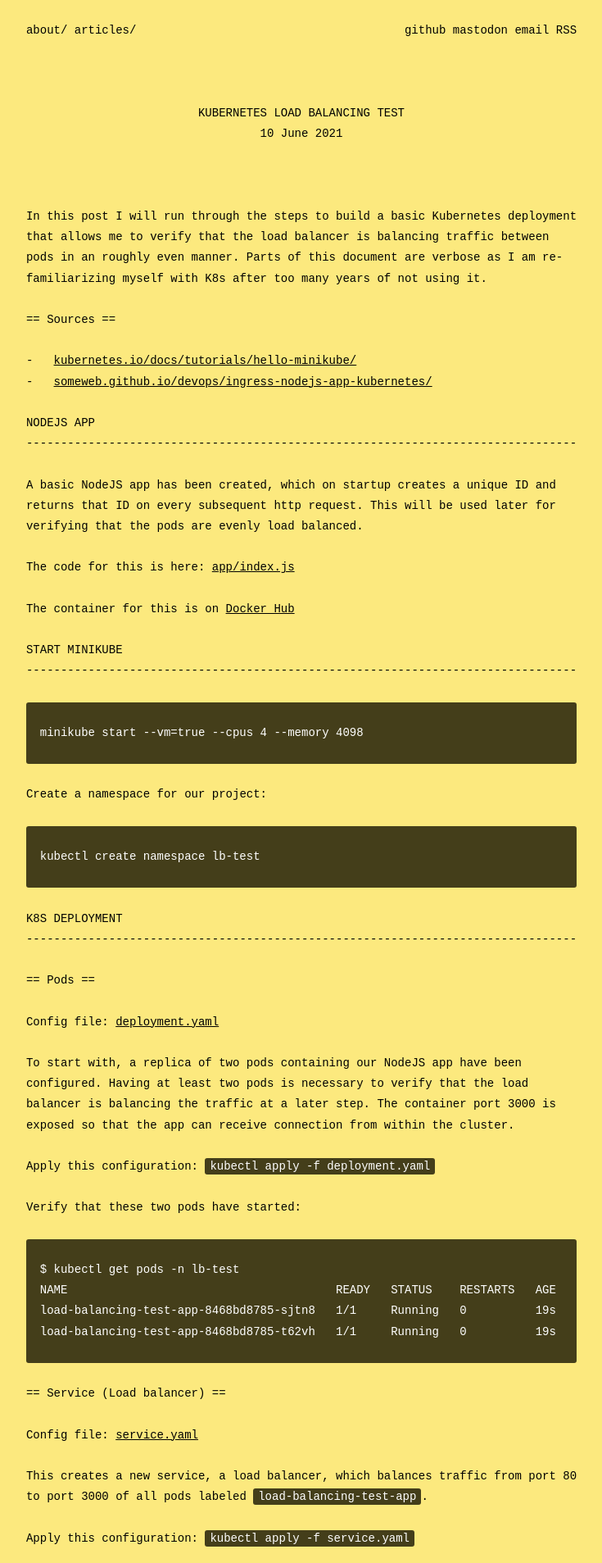
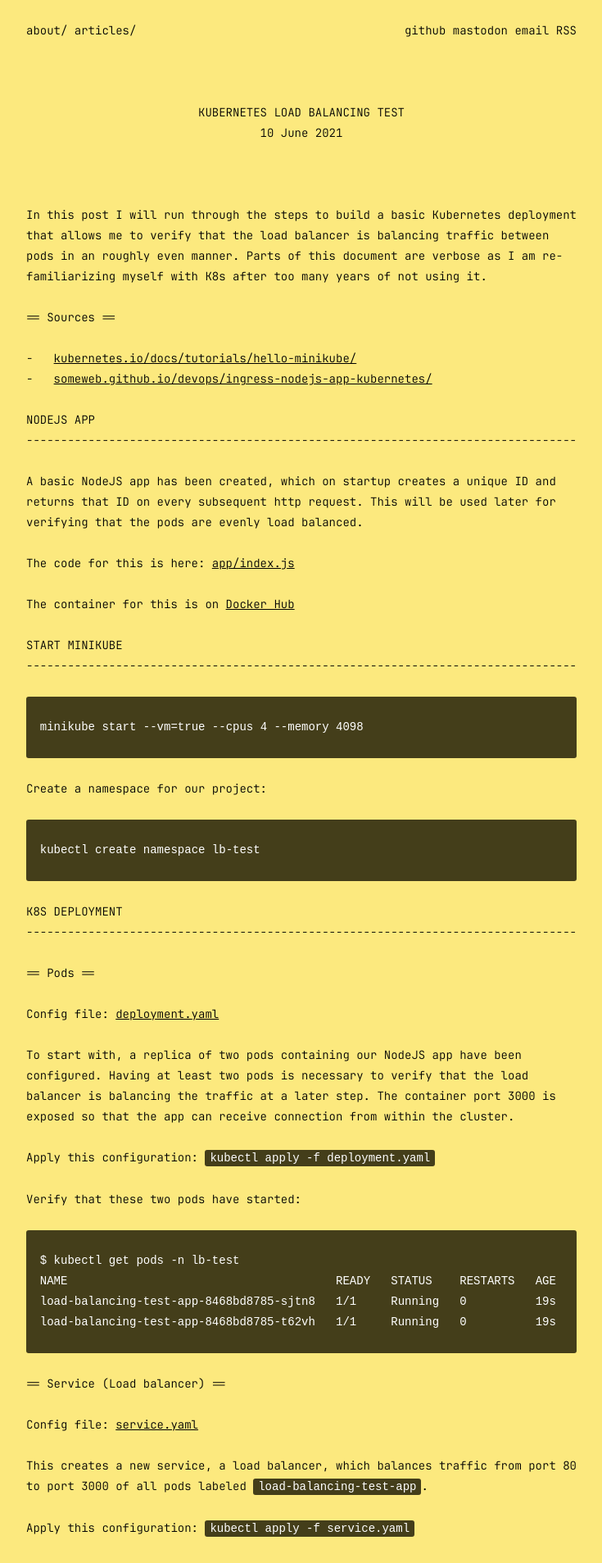
Before and after one commit to olorton/olorton.github.io, a Jekyll site: the page built from _posts/2021-06-10-kubernetes-load-balanancing-test.md, in a window 1280 px wide. Shown: the top 1907 px of the page at 82% size, without its empty margins (272-1007 px from the left). Built offline with Jekyll 4.4.1, drawn with Linux system fonts in a browser that asks for light colours.

Commit message:
General design improvements

```diff
--- a/_sass/layout.scss
+++ /dev/null
@@ -1,5 +0,0 @@
-body {
-    max-width: 80ch;
-    margin: 0 auto;
-    background-color: #fce97e;
-}
--- a/_sass/typography.scss
+++ b/_sass/site.scss
@@ -1,7 +1,14 @@
 // TODO - add pygments?
 
-$color-fg: #5c6a72;
-$color-fg: black;
+@font-face {
+  font-family: 'jetbrainsmono';
+  src: url('/fonts/JetBrainsMono-Light.woff2') format('woff2')
+}
+
+$color_bg: #fce97e;
+$color_fg: black;
+$fontsize: 14px;
+$lineheight: 25px;
 
 * {
     margin: 0;
@@ -9,15 +16,19 @@ $color-fg: black;
 }
 
 body {
-    font-family: monospace;
-    font-size: 14px;
-    line-height: 1.8em;
-    margin: 1.8em auto 2*1.8em auto;
+    box-sizing: box;
+    max-width: 80ch;
+    background-color: $color_bg;
+    margin: $lineheight auto 2*$lineheight auto;
+    padding: 0 1ch;
+    font-family: jetbrainsmono, monospace;
+    font-size: $fontsize;
+    line-height: $lineheight;
 }
 
 .page-heading {
     max-width: 40ch;
-    margin: 3*1.8em auto;
+    margin: 3*$lineheight auto;
     text-align: center;
     p, h1 {
         margin: 0;
@@ -25,37 +36,37 @@ body {
 }
 
 h1 {
-    font-size: 1em;
+    font-size: $fontsize;
     font-weight: normal;
     text-transform: uppercase;
     text-align: center;
     display: block;
-    margin: 3*1.8em auto;
+    margin: 3*$lineheight auto;
 }
 
 h2 {
-    font-size: 1em;
+    font-size: $fontsize;
     font-weight: normal;
     text-transform: uppercase;
-    margin: 1.8em 0;
-    padding: 0 0 1.8em 0;
+    margin: $lineheight 0;
+    padding: 0 0 $lineheight 0;
     display: block;
     position: relative;
     overflow: hidden;
 
     &::after {
-        content: "---------------------------------------------------------------------------------------------------";
+        content: "----------------------------------------------------------------------------------------------------";
         position: absolute;
-        bottom: 1.8em;
+        bottom: $lineheight;
         left: 0;
-        top: 1.8em;
+        top: $lineheight;
     }
 }
 
 h3 {
     font-size: 1em;
     font-weight: normal;
-    margin: 1.8em 0;
+    margin: $lineheight 0;
     position: relative;
 
     &::before {
@@ -70,7 +81,7 @@ h3 {
 }
 
 p {
-    margin: 0 0 1.8em 0;
+    margin: 0 0 $lineheight 0;
 }
 
 a {
@@ -89,10 +100,10 @@ pre {
     box-sizing: border-box;
     background-color: #443e1a;
     color: white;
-    padding: 1.8em 2ch;
+    padding: $lineheight 2ch;
     border-radius: 3px;
     overflow: scroll;
-    margin: 0 0 1.8em 0;
+    margin: 0 0 $lineheight 0;
 
     code {
         padding: 0;
@@ -100,7 +111,7 @@ pre {
 }
 
 ul {
-    margin: 0 0 1.8em 0;
+    margin: 0 0 $lineheight 0;
 
     li::after {
         content: '-';
@@ -139,20 +150,20 @@ nav {
 
 hr {
     position: relative;
-    height: 1.8em;
+    height: $lineheight;
     font-size: 14px;
     line-height: 0;
     overflow: hidden;
     border: 0;
-    margin: 1.8em 0ch;
+    margin: $lineheight 0ch;
 
     &:after {
-        content: "----------------------------------------------------------------------------------------------------";
+        content: "================================================================================";
         position: absolute;
         top: 0;
         left: 0;
         font-size: 14px;
-        line-height: 1.8em;
+        line-height: $lineheight;
         width: 100%;
         word-wrap: break-word;
         color: $color-fg;
--- a/css/main.scss
+++ b/css/main.scss
@@ -1,4 +1,4 @@
 ---
 ---
 
-@import 'reset','layout','typography'
+@import 'reset','site'
```
Also changed, not shown: fonts/JetBrainsMono-Bold.woff2 (added), fonts/JetBrainsMono-BoldItalic.woff2 (added), fonts/JetBrainsMono-ExtraBold.woff2 (added), fonts/JetBrainsMono-ExtraBoldItalic.woff2 (added), fonts/JetBrainsMono-ExtraLight.woff2 (added), fonts/JetBrainsMono-ExtraLightItalic.woff2 (added), fonts/JetBrainsMono-Italic.woff2 (added), fonts/JetBrainsMono-Light.woff2 (added), fonts/JetBrainsMono-LightItalic.woff2 (added), fonts/JetBrainsMono-Medium.woff2 (added), fonts/JetBrainsMono-MediumItalic.woff2 (added), fonts/JetBrainsMono-Regular.woff2 (added), fonts/JetBrainsMono-SemiBold.woff2 (added), fonts/JetBrainsMono-SemiBoldItalic.woff2 (added), 2 more files.
